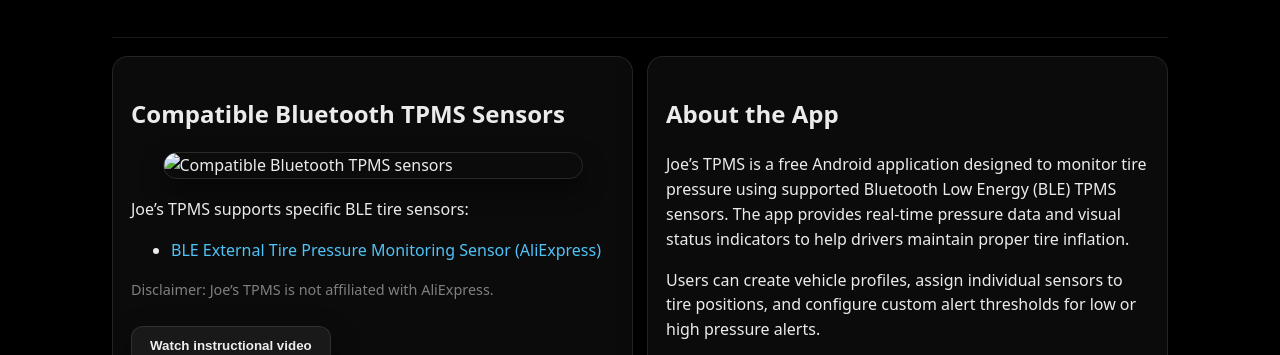
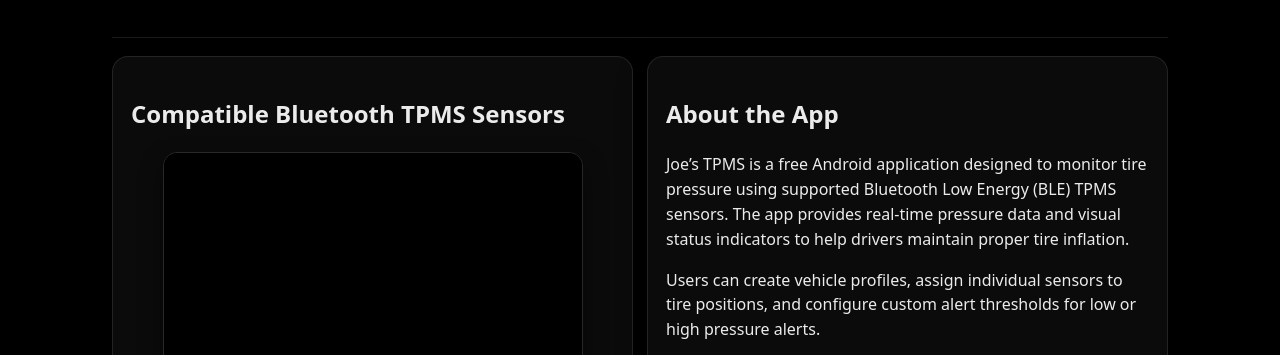
Before and after one commit to joesgarage2023/joesgarage2023.github.io, a plain HTML site: page index.html in a window 1280 px wide. Shown: the part 375-730 px from the top of the page. Drawn offline with Linux system fonts and the light colour scheme.

Commit message:
Fix image source for Bluetooth TPMS sensors

```diff
--- a/index.html
+++ b/index.html
@@ -256,7 +256,7 @@
     <div class="card" id="sensors">
       <h2>Compatible Bluetooth TPMS Sensors</h2>
       <img
-  src="sensor4.jpg"
+  src="sensors4.jpg"
   alt="Compatible Bluetooth TPMS sensors"
   style="
     width:100%;
```
